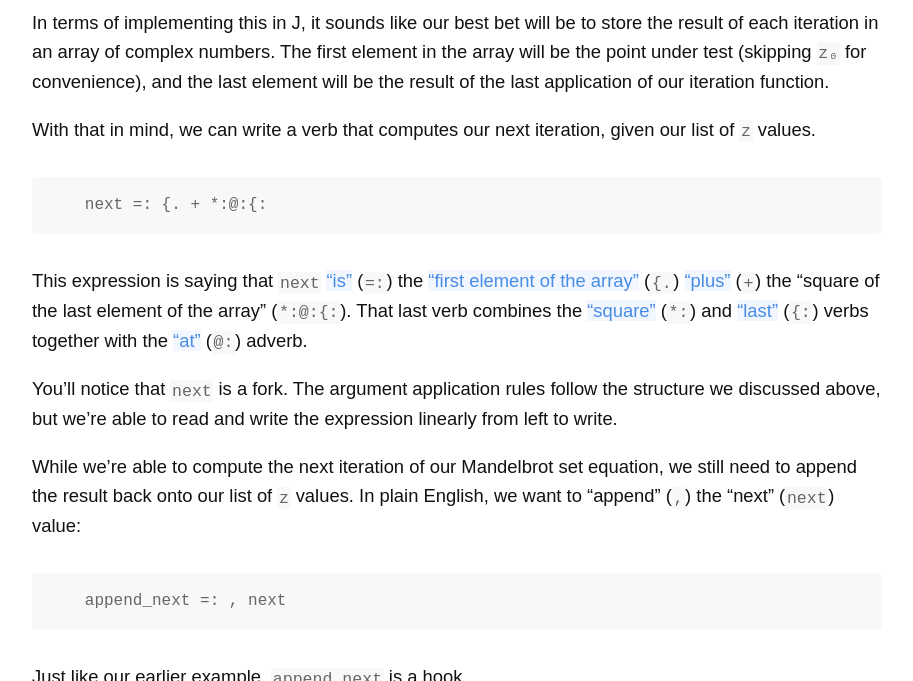
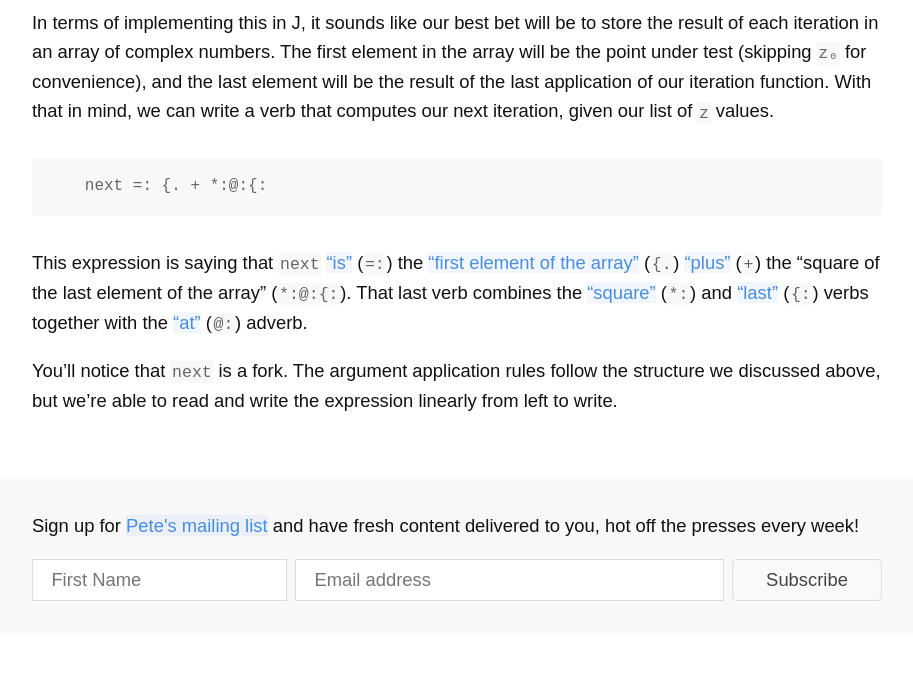
Before and after one commit to pcorey/pcorey.github.io, a Jekyll site: the page built from _posts/2018-04-16-writing-mandelbrot-factals-with-hooks-and-forks.markdown, in a window 1280 px wide and 900 px high, scrolled down 2165 px, cut to the strip 219-900 px from the top of the window. Shown: the whole strip, without its empty margins (183-1096 px from the left). Built offline with Jekyll 4.4.1, drawn with Linux system fonts in a browser that asks for light colours; nearby versions of some CDN libraries; comment, search, counter and statistics services are not loaded.

Commit message:
Newsletter inserts

```diff
--- a/_includes/newsletter.html
+++ b/_includes/newsletter.html
@@ -1,7 +1,7 @@
 <div class="post-footer" style="margin: 4em -4em;">
     <div class="signup-form">
         <form action="//east5th.us11.list-manage.com/subscribe/post?u=f8833fd40e2b1b28545d9f382&amp;id=c56ceba687" method="post" id="mc-embedded-subscribe-form" name="mc-embedded-subscribe-form" target="_blank">
-            <p style="padding: 0 0 1em 0;"><strong>Never want to miss another article?</strong> Sign up for <a href="/newsletter" >Pete's mailing list</a> and have fresh content delivered to you, hot off the presses every week!</p>
+            <p style="padding: 0 0 1em 0;">Sign up for <a href="/newsletter" >Pete's mailing list</a> and have fresh content delivered to you, hot off the presses every week!</p>
             <div class="email-wrapper">
                 <input type="text" placeholder="First Name" value="" name="FNAME" class="" id="mce-FNAME" ><!--
                                                                                                                        --><input placeholder="Email address" type="email" value="" name="EMAIL" id="mce-EMAIL" ><!--
--- a/_posts/2018-03-26-building-mixed-endian-binaries-with-elixir.markdown
+++ b/_posts/2018-03-26-building-mixed-endian-binaries-with-elixir.markdown
@@ -67,6 +67,8 @@ Using our helper, we can create out final `net_addr`{:.language-elixir} binary:
 
 This works, but there's some room for improvement.
 
+{% include newsletter.html %}
+
 ## A Faster Second Attempt
 
 After doing some research, I discovered [this set of benchmarks](https://gist.github.com/evadne/33805e13f1d84eb2e32f0d1e1a376899) for several different techniques of reversing a binary in Elixir (thanks [Evadne Wu](https://twitter.com/evadne)!).
--- a/_posts/2018-04-09-hex-dumping-with-elixir.markdown
+++ b/_posts/2018-04-09-hex-dumping-with-elixir.markdown
@@ -52,6 +52,8 @@ However, __this solution has major security issues__.
 Depending on the source of our `data`{:.language-elixir} binary, we're potentially giving outside sources free reign to run any shell command on our machine. Considering that this hex dump is intended to log packets received from external sources on the Bitcoin peer-to-peer network, this is a _catastrophically bad idea_.
 
 We need to find another solution.
+
+{% include newsletter.html %}
 
 ## Going the Safe Route
 
--- a/_posts/2018-04-16-writing-mandelbrot-factals-with-hooks-and-forks.markdown
+++ b/_posts/2018-04-16-writing-mandelbrot-factals-with-hooks-and-forks.markdown
@@ -52,7 +52,6 @@ Imagine we want to construct the [Mandelbrot set](https://en.wikipedia.org/wiki/
 </div>
 
 In terms of implementing this in J, it sounds like our best bet will be to store the result of each iteration in an array of complex numbers. The first element in the array will be the point under test (skipping `z₀`{:.language-*} for convenience), and the last element will be the result of the last application of our iteration function.
-
 With that in mind, we can write a verb that computes our next iteration, given our list of `z`{:.language-*} values.
 
 <pre class='language-*'><code class='language-*'>   next =: {. + *:@:{:
@@ -61,6 +60,8 @@ With that in mind, we can write a verb that computes our next iteration, given o
 This expression is saying that `next`{:.language-*} ["is"](http://www.jsoftware.com/help/dictionary/d001.htm) (`=:`{:.language-*}) the ["first element of the array"](http://www.jsoftware.com/help/dictionary/d521.htm) (`{.`{:.language-*}) ["plus"](http://www.jsoftware.com/help/dictionary/d100.htm) (`+`{:.language-*}) the "square of the last element of the array" (`*:@:{:`{:.language-*}). That last verb combines the ["square"](http://www.jsoftware.com/help/dictionary/d112.htm) (`*:`{:.language-*}) and ["last"](http://www.jsoftware.com/help/dictionary/d522.htm) (`{:`{:.language-*}) verbs together with the ["at"](http://www.jsoftware.com/help/dictionary/d622.htm) (`@:`{:.language-*}) adverb.
 
 You'll notice that `next`{:.language-*} is a fork. The argument application rules follow the structure we discussed above, but we're able to read and write the expression linearly from left to write.
+
+{% include newsletter.html %}
 
 While we're able to compute the next iteration of our Mandelbrot set equation, we still need to append the result back onto our list of `z`{:.language-*} values. In plain English, we want to "append" (`,`{:.language-*}) the "next" (`next`{:.language-*}) value:
 
--- a/_posts/2018-04-23-connecting-an-elixir-node-to-the-bitcoin-network.markdown
+++ b/_posts/2018-04-23-connecting-an-elixir-node-to-the-bitcoin-network.markdown
@@ -144,6 +144,8 @@ In our `init/1`{:.language-elixir} callback, let's add a call to [`:gen_tcp.conn
 </code></pre>
 
 We're specifying a `:binary`{:.language-elixir} option on our connection, which means that we want any incoming packets to be delivered as binaries, rather than lists of bytes. We're also specifying that our connection is `active`{:.language-elixir}, which means that incoming messages will be sent to the current processes as messages which we'll need to handle in `handle_info/2`{:.language-elixir} callbacks.
+
+{% include newsletter.html %}
 
 As an aside, pattern matching on an `:ok`{:.langauge-elixir} tuple works fine for now, but a more robust solution would more gracefully handle connection failures. Failing to connect to a Bitcoin node is a fairly common occurance.
 
```
